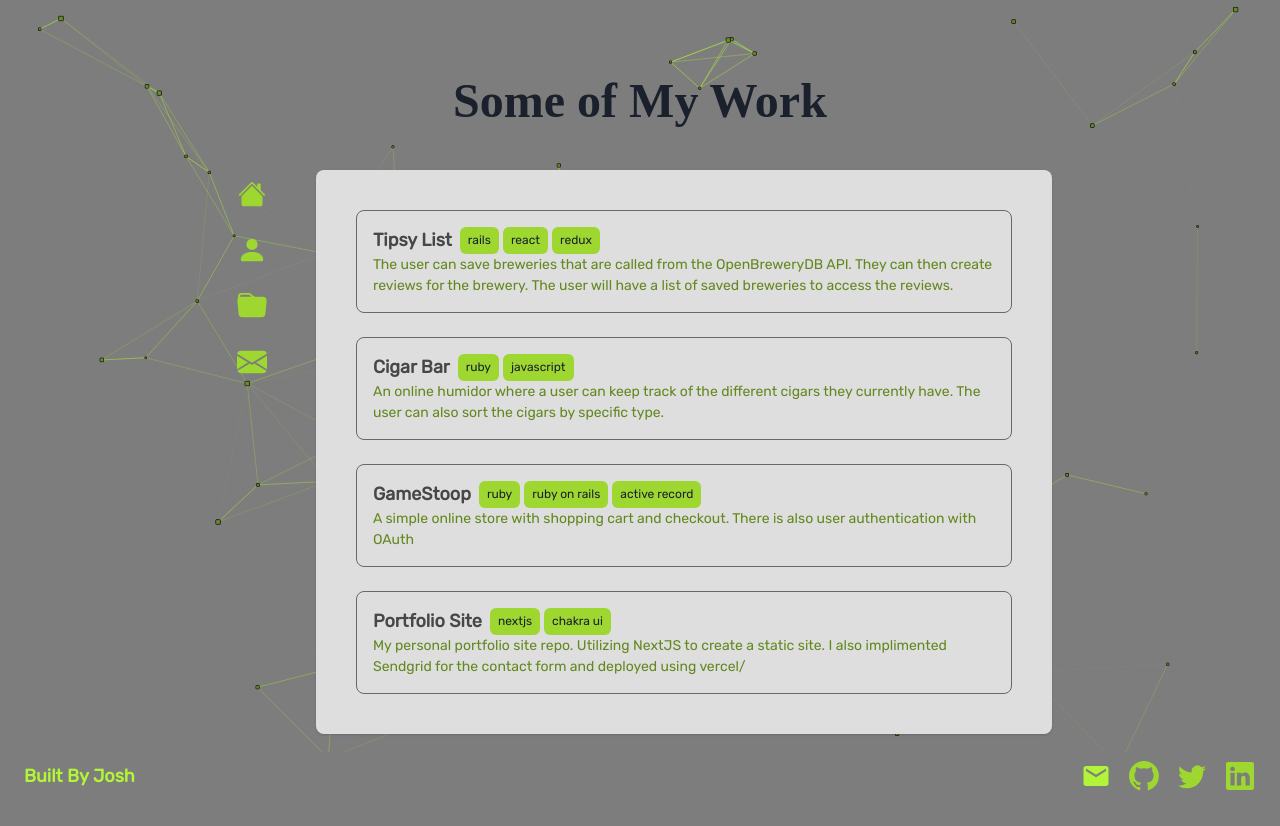
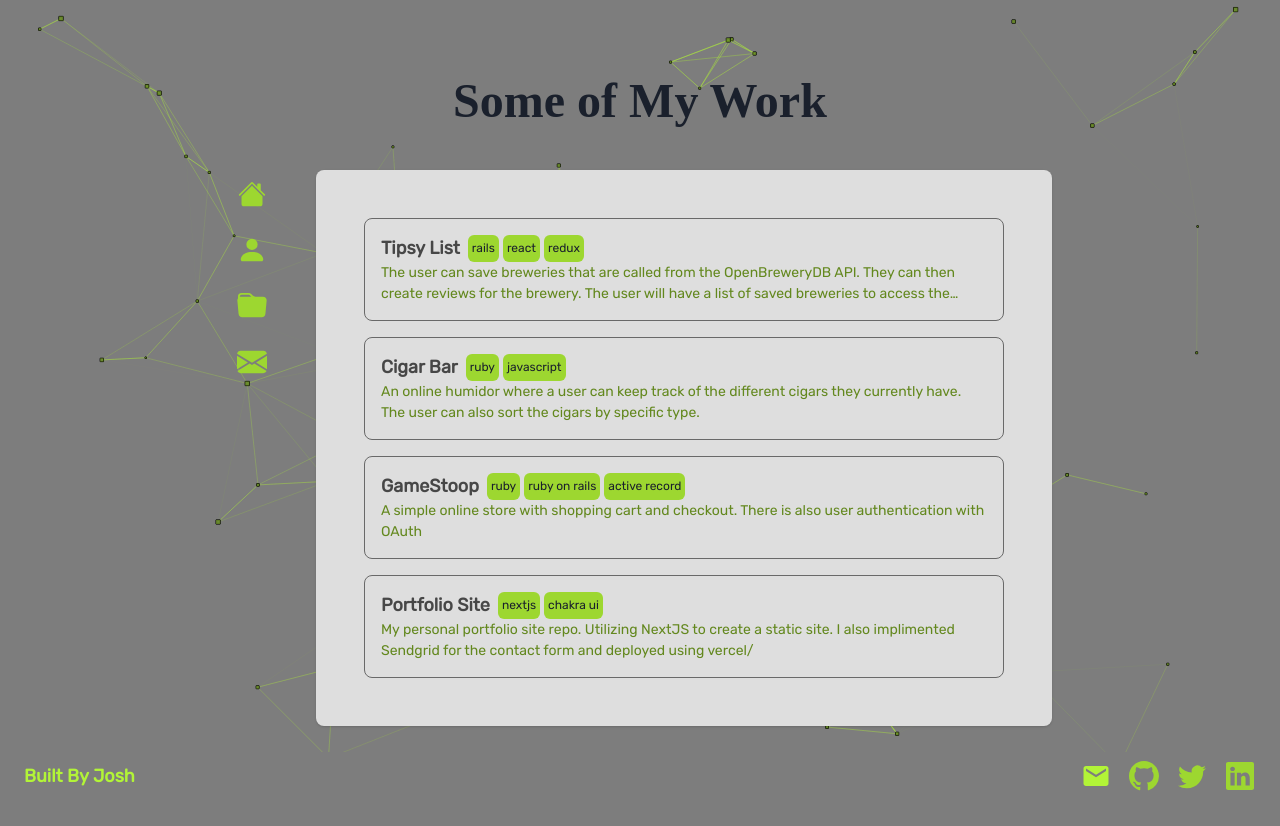
Before and after one commit to builtbyjosh/builtbyjosh-next-portfolio, a Next.js app: page /projects in a window 1280 px wide. Built offline with nearby package versions, Linux system fonts and the light colour scheme; a web font is replaced by a local one.

Commit message:
fix layout

```diff
--- a/components/ProjectCard.js
+++ b/components/ProjectCard.js
@@ -19,7 +19,7 @@
           >
             <Stack direction={"column"} align="start" justify="flex-start">
               <Stack direction={"column"} spacing={0} align="start">
-                <Stack direction={"row"}>
+                <Stack direction={{ base: "column", md: "row" }}>
                   <Link
                     href={link}
                     fontWeight="bold"
@@ -30,7 +30,7 @@
                   </Link>
                   <Stack direction={"row"} spacing="1">
                     {technologies.map((tech, index) => (
-                      <Tag key={index} size="sm" bg={"primary.200"}>
+                      <Tag p={1} key={index} size="sm" bg={"primary.200"}>
                         {tech}
                       </Tag>
                     ))}
--- a/pages/projects/index.js
+++ b/pages/projects/index.js
@@ -2,13 +2,16 @@
 import ProjectCard from "../../components/ProjectCard";
 import { projectsList } from "../../data/projectList";
 import Layout from "../../components/Layout";
+import { Container } from "@chakra-ui/layout";
 
 const Projects = () => {
   return (
     <Layout heading={"Some of My Work"}>
-      {projectsList.map((project) => (
-        <ProjectCard key={project.id} project={project} />
-      ))}
+      <Container maxW={"2xl"} p={2}>
+        {projectsList.map((project) => (
+          <ProjectCard key={project.id} project={project} />
+        ))}
+      </Container>
     </Layout>
   );
 };
```
